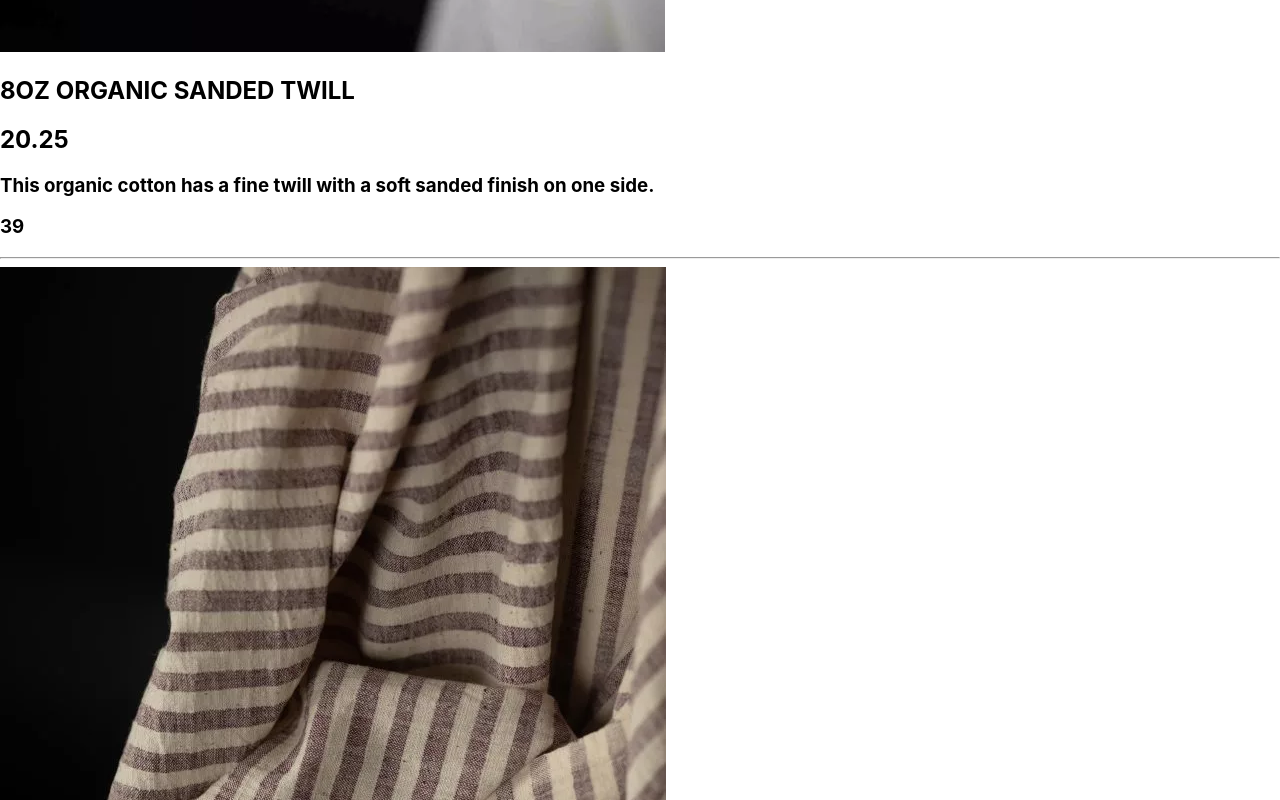
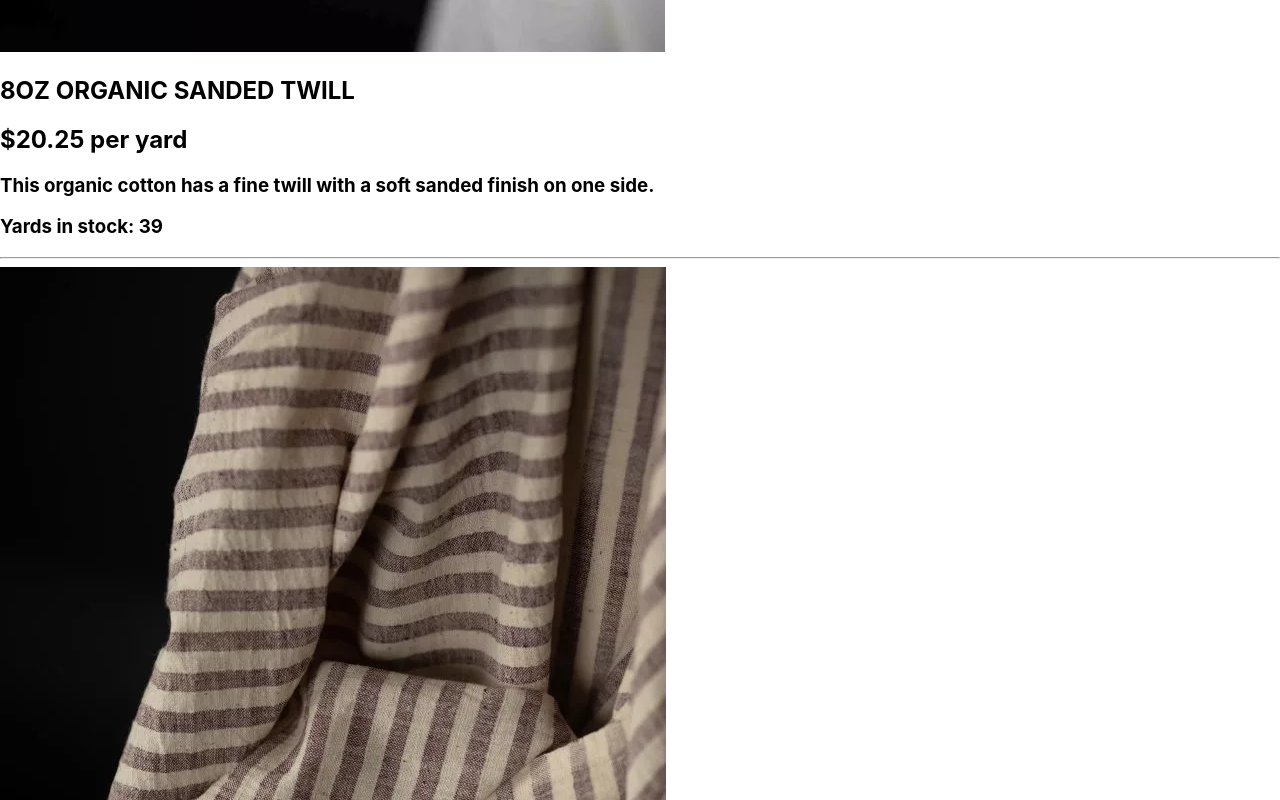
Before and after one commit to SuzSch/Fabric-Store, a React (Create React App) app: page / in a window 1280 px wide. Shown: the part 1040-1840 px from the top of the page. Built offline with nearby package versions, Linux system fonts and the light colour scheme.

Commit message:
WIP new components for a new fabric form and fabric inventory control, update component diagram.

```diff
--- a/src/Components/Fabric.js
+++ b/src/Components/Fabric.js
@@ -6,9 +6,9 @@ function Fabric(props) {
     <React.Fragment>
       <img src={props.image} />
       <h2>{props.description}</h2>
-      <h2>{props.price}</h2>
+      <h2>${props.price.toFixed(2)} per yard</h2>
       <h3>{props.details}</h3>
-      <h3>{props.yardsInStock}</h3>
+      <h3>Yards in stock: {props.yardsInStock}</h3>
       <hr />
     </React.Fragment>
   );
```
Also changed, not shown: src/img/FabricStore.drawio.png.
